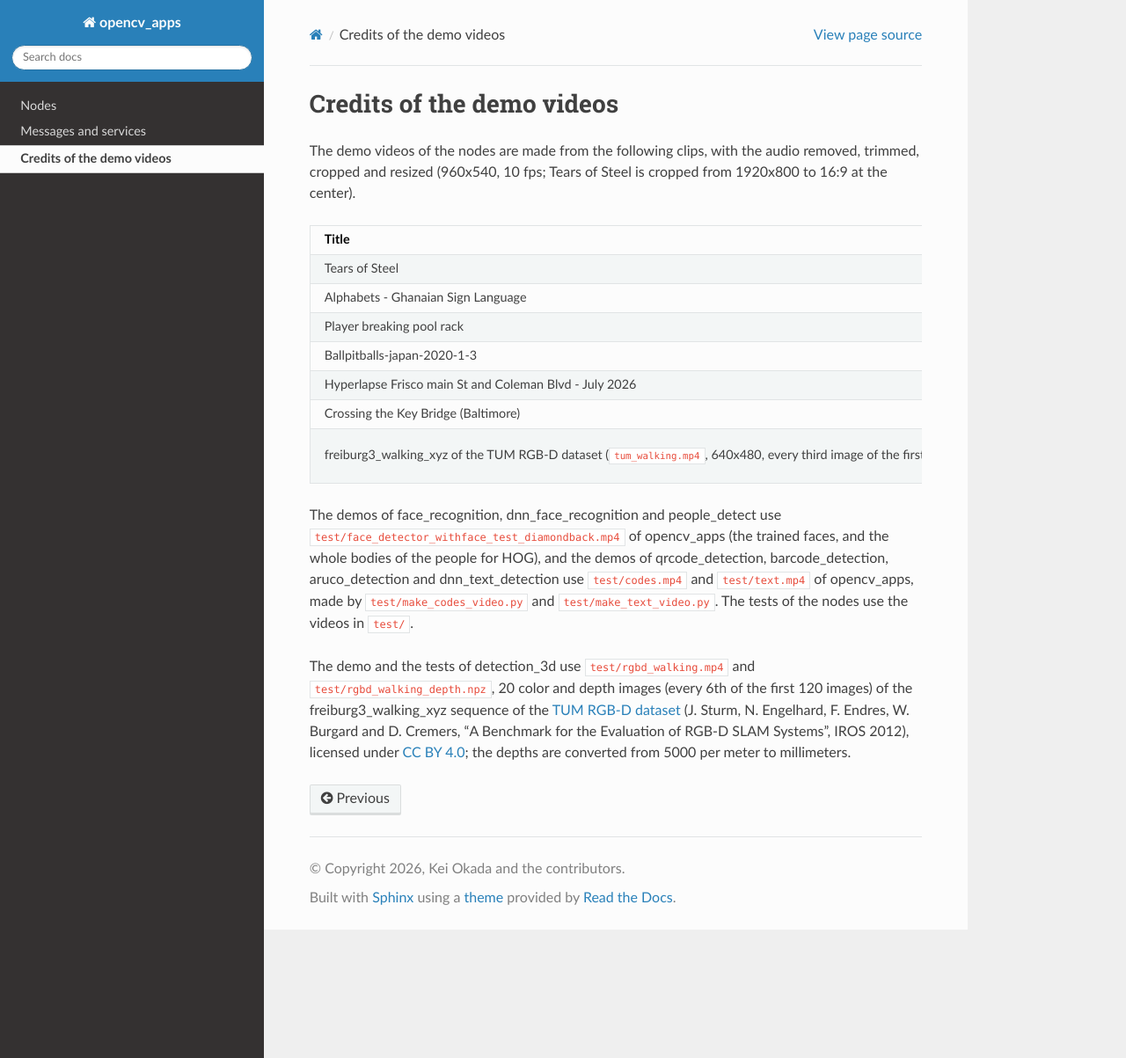
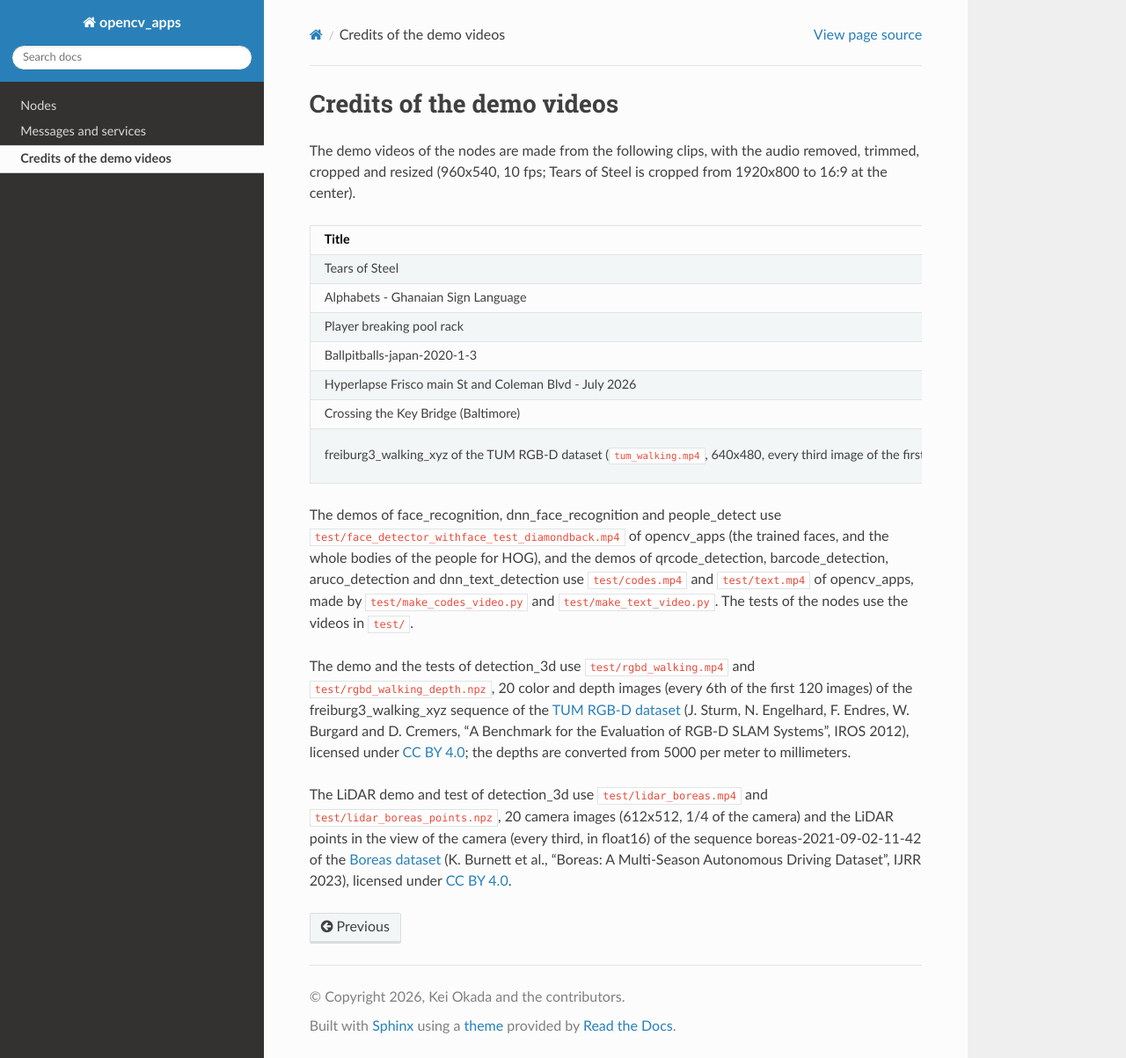
Before and after one commit to ros-perception/opencv_apps, a Sphinx documentation site: the page built from doc/credits.rst, in a window 1280 px wide and 1203 px high. Shown: the whole window at 88% size. Built offline with Sphinx 7.4.7 and the Read the Docs theme 3.1.0, drawn with Linux system fonts in a browser that asks for light colours.

Commit message:
doc: detection_3d with the point cloud of a LiDAR, the demos of the RGB-D camera and the LiDAR
The page of detection_3d has the demos of the sources of the distances, the RGB-D camera (TUM RGB-D) and the
LiDAR (Boreas), and the commands of each; a variant of demos.yaml can give its own input remappings and the
commands to publish its input. The credits have the Boreas dataset.

Co-Authored-By: Claude Opus 5.5 <noreply@anthropic.com>
Claude-Session: https://claude.ai/code/session_01Xo6jRt2Rcht9sQS6ms6A4p

```diff
--- a/doc/credits.rst
+++ b/doc/credits.rst
@@ -53,3 +53,9 @@ and depth images (every 6th of the first 120 images) of the freiburg3_walking_xy
 Burgard and D. Cremers, "A Benchmark for the Evaluation of RGB-D SLAM Systems", IROS 2012), licensed under
 `CC BY 4.0 <https://creativecommons.org/licenses/by/4.0/>`_; the depths are converted from 5000 per meter to
 millimeters.
+
+The LiDAR demo and test of detection_3d use ``test/lidar_boreas.mp4`` and ``test/lidar_boreas_points.npz``, 20 camera
+images (612x512, 1/4 of the camera) and the LiDAR points in the view of the camera (every third, in float16) of the
+sequence boreas-2021-09-02-11-42 of the `Boreas dataset <https://www.boreas.utias.utoronto.ca/>`_ (K. Burnett et al.,
+"Boreas: A Multi-Season Autonomous Driving Dataset", IJRR 2023), licensed under
+`CC BY 4.0 <https://creativecommons.org/licenses/by/4.0/>`_.
--- a/doc/gallery.rst
+++ b/doc/gallery.rst
@@ -174,7 +174,7 @@
    <a class="opencv-apps-tile" href="nodes/compare_histogram.html"><img src="https://ros-perception.github.io/opencv_apps/media/compare_histogram_thumb.gif" alt="compare_histogram" loading="lazy"><span>compare_histogram<br><small>~/distance</small></span></a>
    </div>
    <h3>3D localization</h3>
-   <p>Localize the objects, the faces and the tracked targets of the nodes above in 3D, with a depth image, and publish their TF frames.<br>Output: <code>~/detections</code> (vision_msgs/Detection3DArray) and the TF frames.</p>
+   <p>Localize the objects, the faces and the tracked targets of the nodes above in 3D, with a depth image of an RGB-D camera or a point cloud of a LiDAR, and publish their TF frames.<br>Output: <code>~/detections</code> (vision_msgs/Detection3DArray) and the TF frames.</p>
    <p class="opencv-apps-tier">ROS 1: ROS One and later, ROS 2: jazzy and later</p>
    <div class="opencv-apps-gallery">
    <a class="opencv-apps-tile" href="nodes/detection_3d.html"><img src="https://ros-perception.github.io/opencv_apps/media/detection_3d_thumb.gif" alt="detection_3d" loading="lazy"><span>detection_3d<br><small>~/detections</small></span></a>
--- a/doc/nodes.rst
+++ b/doc/nodes.rst
@@ -164,7 +164,7 @@ Compare the color histogram of the image with a reference. Output: ``~/distance`
 3D localization
 ---------------
 
-Localize the objects, the faces and the tracked targets of the nodes above in 3D, with a depth image, and publish their TF frames. Output: ``~/detections`` (vision_msgs/Detection3DArray) and the TF frames.
+Localize the objects, the faces and the tracked targets of the nodes above in 3D, with a depth image of an RGB-D camera or a point cloud of a LiDAR, and publish their TF frames. Output: ``~/detections`` (vision_msgs/Detection3DArray) and the TF frames.
 
 .. toctree::
    :maxdepth: 1
--- a/doc/tools/generate_pages.py
+++ b/doc/tools/generate_pages.py
@@ -83,8 +83,11 @@ DESCRIPTIONS = {
                     'of the 2D results of the other nodes, ``~/detections`` of the detection nodes '
                     '(``input_type:=detections``), ``~/faces`` of the face nodes (``faces``) or ``~/output`` of the '
                     'tracking nodes (``rects``), with a depth image registered to their color image, e.g. of an RGB-D '
-                    'camera. The depth of an object is the median of the depths in its 2D box, and its 3D box is the '
-                    'extent of the pixels within ``depth_threshold`` of the median, as '
+                    'camera (``depth_source:=depth``), or a point cloud, e.g. of a LiDAR, transformed to the camera '
+                    'frame by TF (``depth_source:=points``). The points of a 2D box are the pixels of the depth image '
+                    'in the box or the points of the cloud projected into the box, the depth of the object is the '
+                    'median of their depths, and its 3D box is the extent of the points within ``depth_threshold`` '
+                    'of the median, as '
                     '`yolo_ros <https://github.com/mgonzs13/yolo_ros>`_. The objects are tracked by the distance of '
                     'their centers, so that each object keeps its TF frame. On ROS 1, the results of vision_msgs '
                     '(0.0.2) have only the class id of the detections, and the labels are in the TF frames.',
@@ -197,7 +200,7 @@ CATEGORY_DESCRIPTIONS = {
     'Histogram comparison': ('Compare the color histogram of the image with a reference.',
                              '``~/distance`` (Float64)'),
     '3D localization': ('Localize the objects, the faces and the tracked targets of the nodes above in 3D, with a '
-                        'depth image, and publish their TF frames.',
+                        'depth image of an RGB-D camera or a point cloud of a LiDAR, and publish their TF frames.',
                         '``~/detections`` (vision_msgs/Detection3DArray) and the TF frames'),
 }
 # the main output of each node, under its tile, when it is not ~/image
@@ -491,8 +494,10 @@ def variants_section(node, demo):
                   '.. image:: %s%s.gif' % (MEDIA_URL, gif), '   :alt: demo of %s with %s' % (node, name), '']
         arguments = ' '.join('%s:=%s' % (k, v) for k, v in sorted(variant.get('launch_args', {}).items()))
         command = 'ros2 launch opencv_apps %s.launch.xml %s %s' % (
-            demo.get('launch_file', node), demo.get('image', 'image:=image'), arguments)
-        lines += ['.. code-block:: bash', '', '   ' + command.rstrip(), '']
+            demo.get('launch_file', node), variant.get('image', demo.get('image', 'image:=image')), arguments)
+        # the commands of the variant before the node, e.g. to publish its input
+        lines += ['.. code-block:: bash', ''] + ['   ' + c for c in variant.get('commands', [])]
+        lines += ['   ' + command.rstrip(), '']
         if variant.get('note'):
             lines += [variant['note'], '']
     return lines
```
Also changed, not shown: README.md (+1 -1 lines), doc/demos.yaml (+24 -0 lines), doc/nodes/detection_3d.rst (+41 -2 lines), doc/nodes.json.
